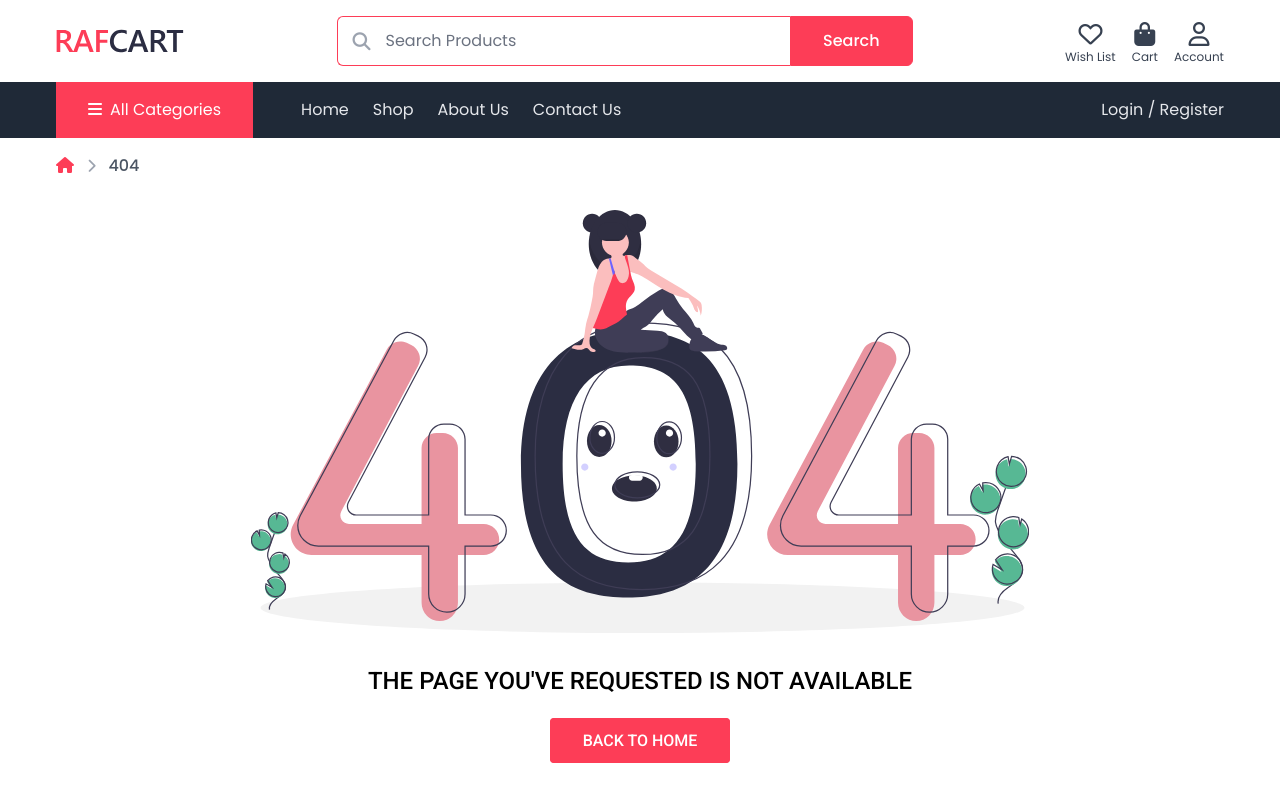
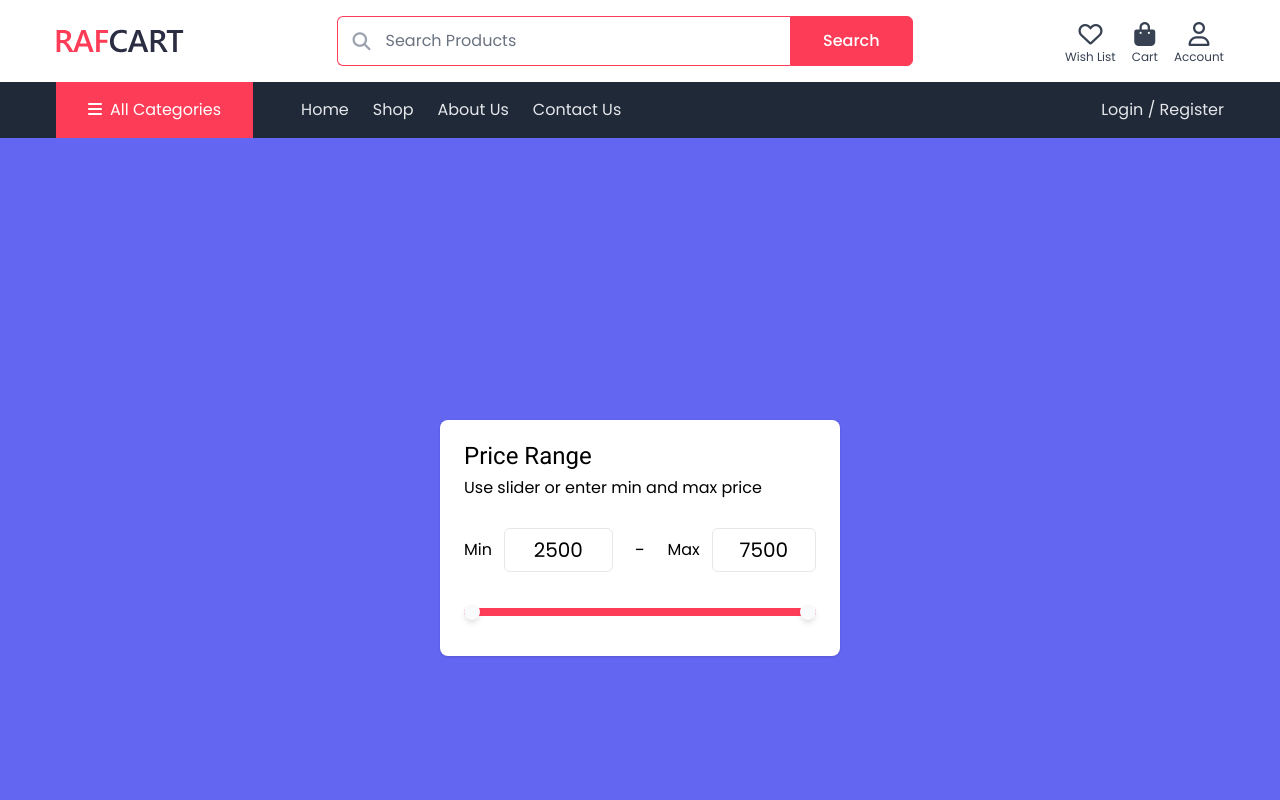
Before and after one commit to tri1911/ecommerce-mern, a React (Create React App) app in the folder client/: page /experiment in a window 1280 px wide. Shown: the top 800 px of the page. Built offline with nearby package versions, Linux system fonts and the light colour scheme.

Commit message:
draft: implement the price range component

```diff
--- /dev/null
+++ b/client/src/components/experiment/PriceRangeSlider.tsx
@@ -0,0 +1,109 @@
+import { useEffect, useRef, useState } from "react";
+
+const MIN_VALUE = 0;
+const MAX_VALUE = 10000;
+const MIN_GAP = 1000;
+
+const PriceRangeSlider = () => {
+  const [minPrice, setMinPrice] = useState(MIN_VALUE);
+  const [maxPrice, setMaxPrice] = useState(MAX_VALUE);
+
+  const rangeIndicator = useRef<HTMLDivElement>(null);
+
+  useEffect(() => {
+    if (rangeIndicator.current) {
+      rangeIndicator.current.style.left = (minPrice / MAX_VALUE) * 100 + "%";
+      rangeIndicator.current.style.right =
+        100 - (maxPrice / MAX_VALUE) * 100 + "%";
+    }
+  }, [minPrice, maxPrice]);
+
+  const handlePriceRangeChanged: React.ChangeEventHandler<HTMLInputElement> = (
+    event
+  ) => {
+    const { name, value } = event.target;
+    if (name === "range-min") {
+      if (parseInt(value) > maxPrice - MIN_GAP) {
+        setMinPrice(maxPrice - MIN_GAP);
+      } else {
+        setMinPrice(parseInt(value));
+      }
+    } else if (name === "range-max") {
+      if (parseInt(value) < minPrice + MIN_GAP) {
+        setMaxPrice(minPrice + MIN_GAP);
+      } else {
+        setMaxPrice(parseInt(value));
+      }
+    }
+  };
+
+  return (
+    <div className="__container flex items-center justify-center min-h-screen bg-indigo-500">
+      <div className="__wrapper w-[400px] bg-white px-6 pt-5 pb-10 rounded-lg shadow">
+        <header>
+          <h2 className="text-2xl">Price Range</h2>
+          <p className="mt-1 text-base">
+            Use slider or enter min and max price
+          </p>
+        </header>
+        <div className="__price-input w-full flex mt-7 mx-0 mb-9">
+          <div className="__field w-full h-11 flex items-center">
+            <label htmlFor="input-min" className="">
+              Min
+            </label>
+            <input
+              className="w-full h-full ml-3 rounded-md outline-none border border-gray-200 text-xl text-center"
+              type="number"
+              name="input-min"
+              id="input-min"
+              value="2500"
+            />
+          </div>
+          <div className="__separator w-[130px] flex items-center justify-center text-lg">
+            -
+          </div>
+          <div className="__field flex items-center w-full h-11">
+            <label htmlFor="input-max" className="">
+              Max
+            </label>
+            <input
+              className="w-full h-full ml-3 rounded-md outline-none border border-gray-200 text-xl text-center"
+              type="number"
+              name="input-max"
+              id="input-max"
+              value="7500"
+            />
+          </div>
+        </div>
+        <div className="__slider relative h-2 rounded-md bg-gray-300">
+          <div
+            ref={rangeIndicator}
+            className="__progress absolute h-full rounded-md bg-primary"
+          />
+        </div>
+        <div className="__range-input relative">
+          <input
+            className="__range-min"
+            type="range"
+            name="range-min"
+            value={minPrice}
+            min={MIN_VALUE}
+            max={MAX_VALUE}
+            onChange={handlePriceRangeChanged}
+          />
+          <input
+            className="__range-max"
+            type="range"
+            name="range-max"
+            value={maxPrice}
+            min={MIN_VALUE}
+            max={MAX_VALUE}
+            onChange={handlePriceRangeChanged}
+          />
+        </div>
+      </div>
+    </div>
+  );
+};
+
+export default PriceRangeSlider;
--- a/client/src/index.css
+++ b/client/src/index.css
@@ -43,4 +43,21 @@
   .input-error {
     @apply mt-2 text-red-500 text-sm font-thin;
   }
+
+  /* Price number input */
+
+  input[type="number"]::-webkit-outer-spin-button,
+  input[type="number"]::-webkit-inner-spin-button {
+    @apply appearance-none;
+  }
+
+  /* Price range input */
+
+  input[type="range"] {
+    @apply w-full h-2 absolute -top-2 appearance-none bg-transparent pointer-events-none;
+  }
+
+  input[type="range"]::-webkit-slider-thumb {
+    @apply appearance-none h-4 w-4 rounded-full bg-gray-50 shadow-md pointer-events-auto cursor-pointer;
+  }
 }
--- a/client/src/index.tsx
+++ b/client/src/index.tsx
@@ -20,6 +20,7 @@ import UpdatePassword from "./components/Account/UpdatePassword";
 import Wishlist from "./components/Account/Wishlist";
 import CheckoutPage from "./pages/CheckoutPage";
 import OrderCompletePage from "./pages/OrderCompletePage";
+import PriceRangeSlider from "./components/experiment/PriceRangeSlider";
 
 const container = document.getElementById("root")!;
 const root = createRoot(container);
@@ -47,6 +48,7 @@ root.render(
           </Route>
           <Route path="checkout" element={<CheckoutPage />} />
           <Route path="order-complete" element={<OrderCompletePage />} />
+          <Route path="experiment" element={<PriceRangeSlider />} />
           <Route path="*" element={<NotFoundPage />} />
         </Route>
       </Routes>
```
